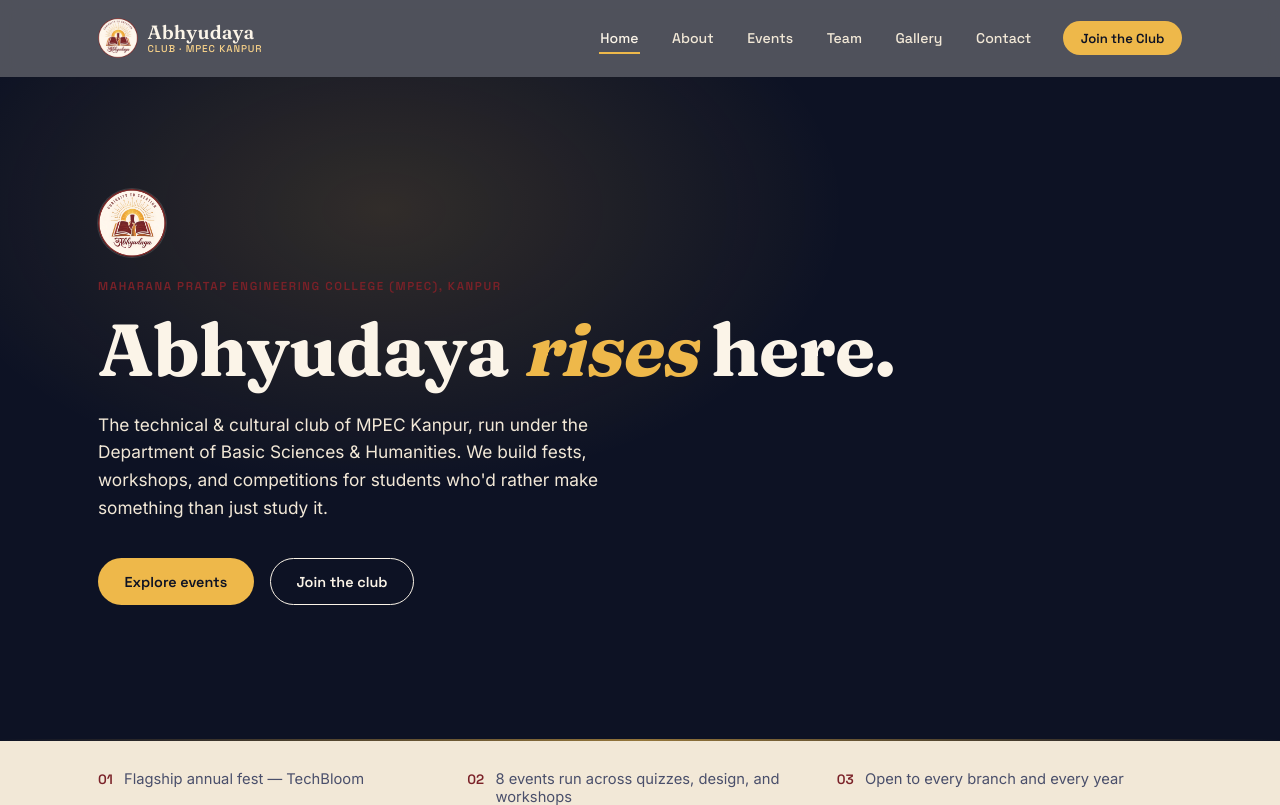
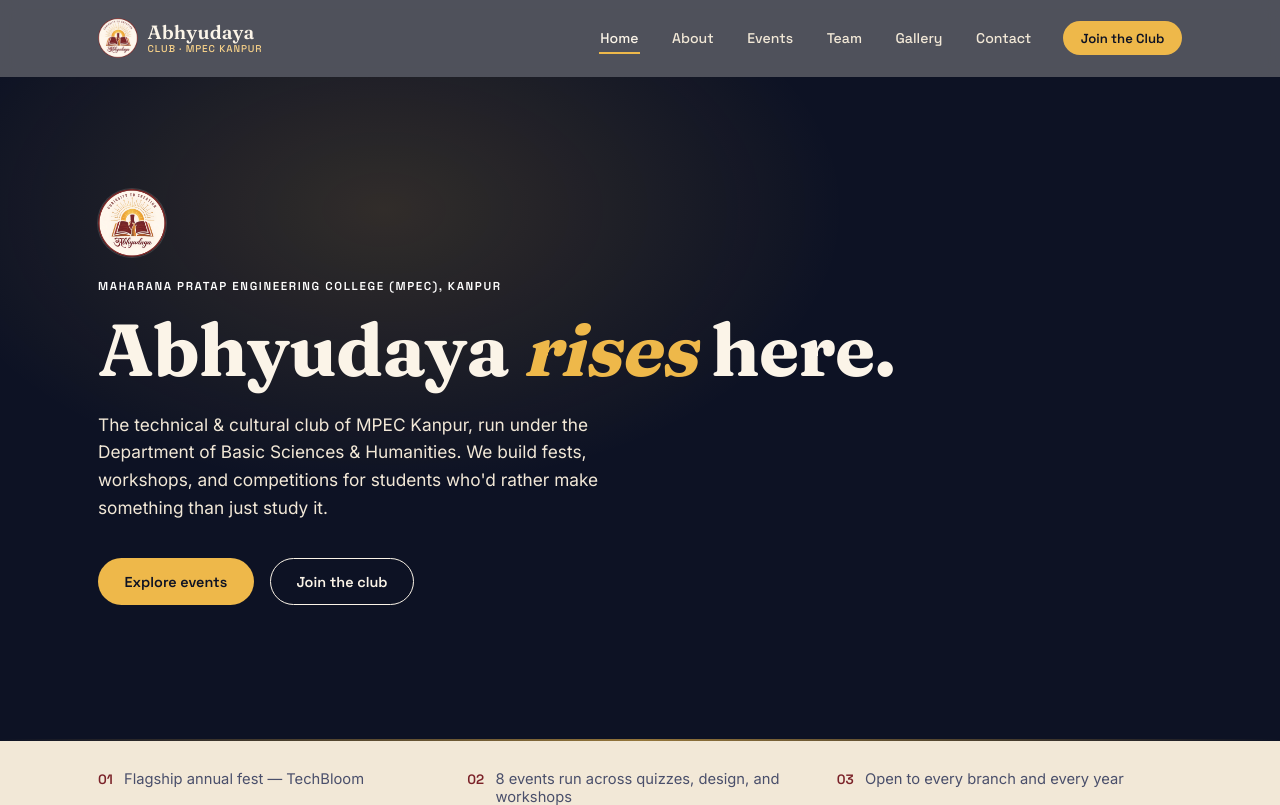
Before and after one commit to viraatt/abhyudaya, a React (Vite) app: page / in a window 1280 px wide. Shown: the top 805 px of the page. Built offline with nearby package versions, Linux system fonts and the light colour scheme.

Commit message:
changed colour of institute to white

```diff
--- a/src/pages/Home.css
+++ b/src/pages/Home.css
@@ -31,8 +31,17 @@
   position: absolute;
   inset: 0;
   background:
-    radial-gradient(60% 70% at 30% 20%, rgba(238, 184, 74, 0.16), transparent 60%),
-    linear-gradient(180deg, rgba(13, 18, 36, 0.55) 0%, rgba(13, 18, 36, 0.85) 65%, var(--night) 100%);
+    radial-gradient(
+      60% 70% at 30% 20%,
+      rgba(238, 184, 74, 0.16),
+      transparent 60%
+    ),
+    linear-gradient(
+      180deg,
+      rgba(13, 18, 36, 0.55) 0%,
+      rgba(13, 18, 36, 0.85) 65%,
+      var(--night) 100%
+    );
 }
 
 /* Video is skipped below this width to keep the mobile hero fast and
@@ -64,7 +73,7 @@
 }
 
 .hero__eyebrow {
-  color: var(--sun-soft);
+  color: #fff !important;
   margin-bottom: 1.1rem;
 }
 
```
Also changed, not shown: 1 other file (tests, documents, lock files or other folders).
